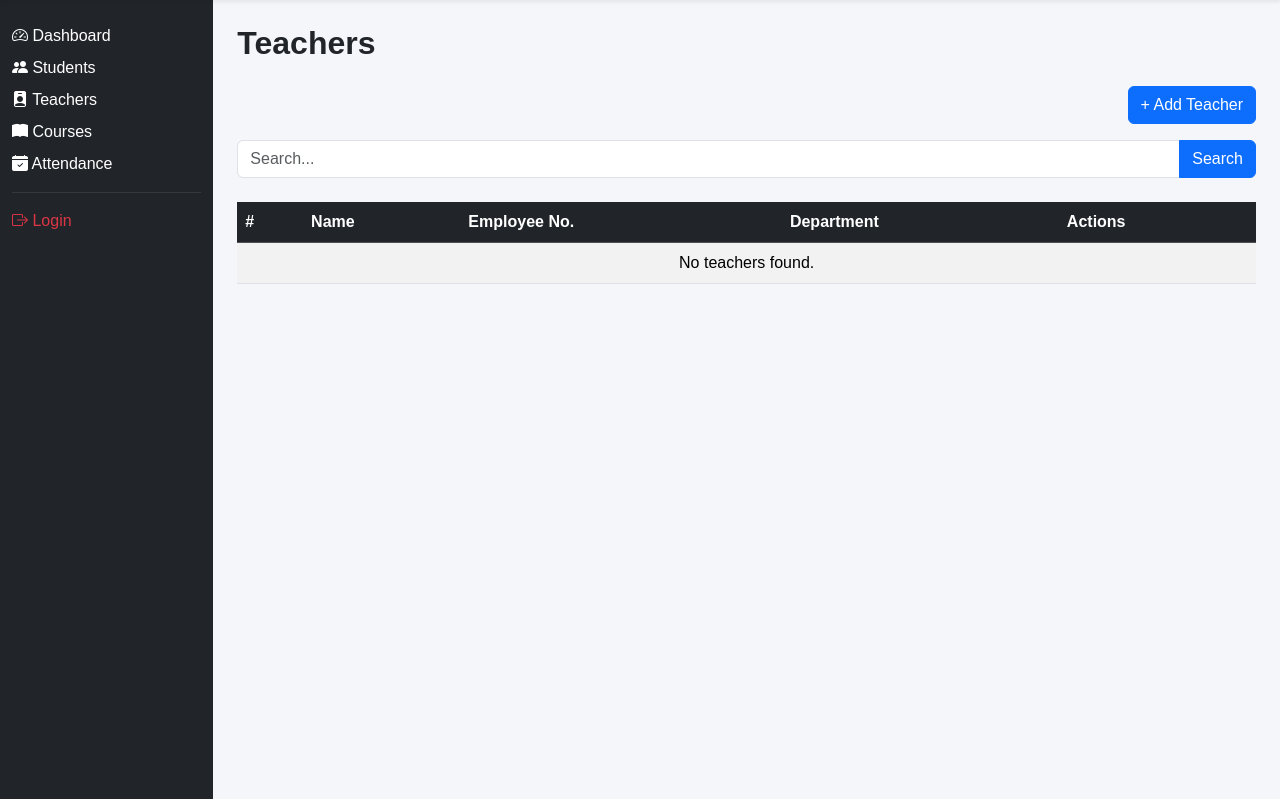
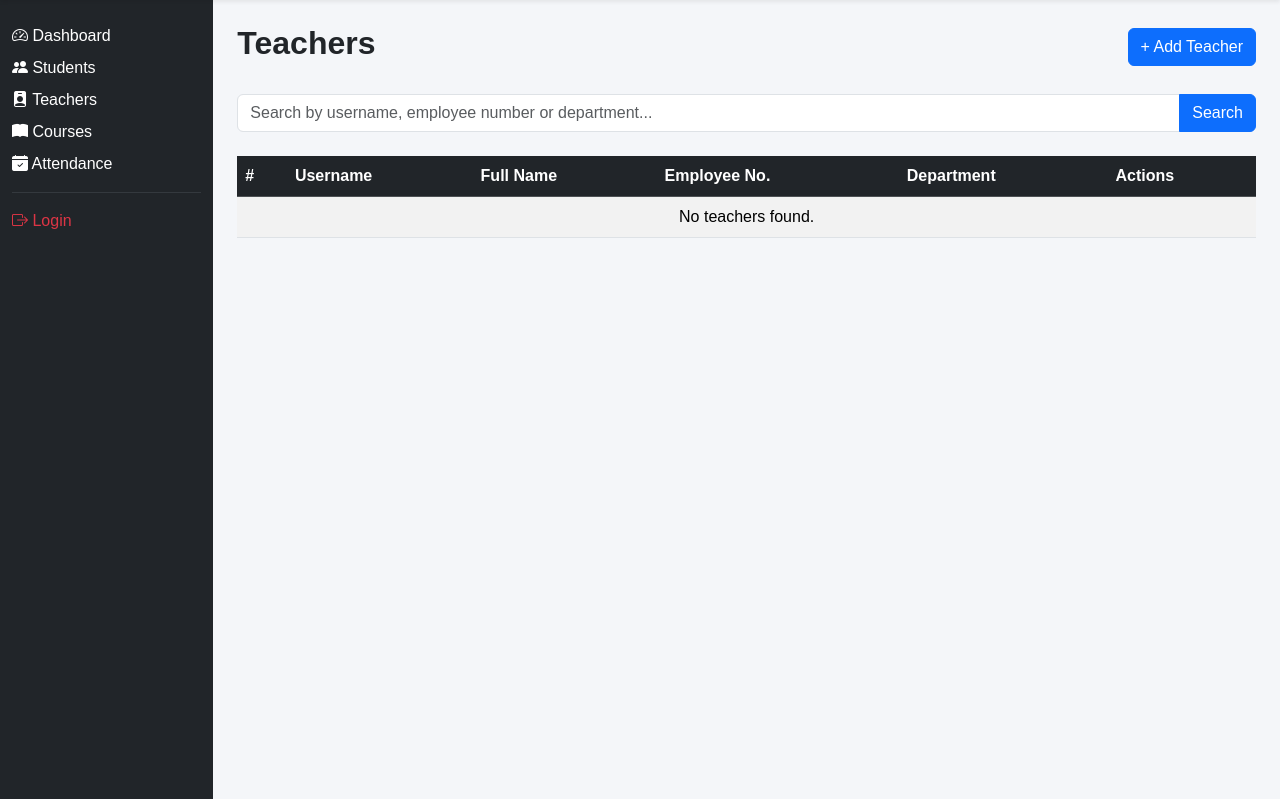
Before and after one commit to Jonnie-k/student-attendance-frontend, a Django app: page /teachers/ in a window 1280 px wide. Shown: the part 56-855 px from the top of the page. Run offline with Django 5.2, Linux system fonts and the light colour scheme; data that the repository does not hold is empty.

Commit message:
Complete teacher CRUD frontend

```diff
--- a/templates/frontend/teachers.html
+++ b/templates/frontend/teachers.html
@@ -4,9 +4,9 @@
 
 {% block content %}
 
-<h2 class="mb-4">Teachers</h2>
+<div class="d-flex justify-content-between align-items-center mb-4">
+    <h2>Teachers</h2>
 
-<div class="mb-3 text-end">
     <a href="{% url 'add_teacher' %}" class="btn btn-primary">
         + Add Teacher
     </a>
@@ -18,7 +18,7 @@
             type="text"
             class="form-control"
             name="search"
-            placeholder="Search..."
+            placeholder="Search by username, employee number or department..."
             value="{{ search }}"
         >
         <button class="btn btn-primary">
@@ -28,11 +28,11 @@
 </form>
 
 <table class="table table-striped table-hover">
-
     <thead class="table-dark">
         <tr>
             <th>#</th>
-            <th>Name</th>
+            <th>Username</th>
+            <th>Full Name</th>
             <th>Employee No.</th>
             <th>Department</th>
             <th>Actions</th>
@@ -44,12 +44,11 @@
     {% for teacher in teachers %}
     <tr>
         <td>{{ forloop.counter }}</td>
-        <td>{{ teacher.full_name|default:teacher.username }}</td>
+        <td>{{ teacher.username }}</td>
+        <td>{{ teacher.full_name }}</td>
         <td>{{ teacher.employee_number }}</td>
         <td>{{ teacher.department }}</td>
-
         <td>
-
             <a href="{% url 'edit_teacher' teacher.id %}"
                class="btn btn-warning btn-sm">
                 Edit
@@ -59,23 +58,18 @@
                class="btn btn-danger btn-sm">
                 Delete
             </a>
-
         </td>
-
     </tr>
 
     {% empty %}
-
     <tr>
-        <td colspan="5" class="text-center">
+        <td colspan="6" class="text-center">
             No teachers found.
         </td>
     </tr>
-
     {% endfor %}
 
     </tbody>
-
 </table>
 
 {% endblock %}
```
